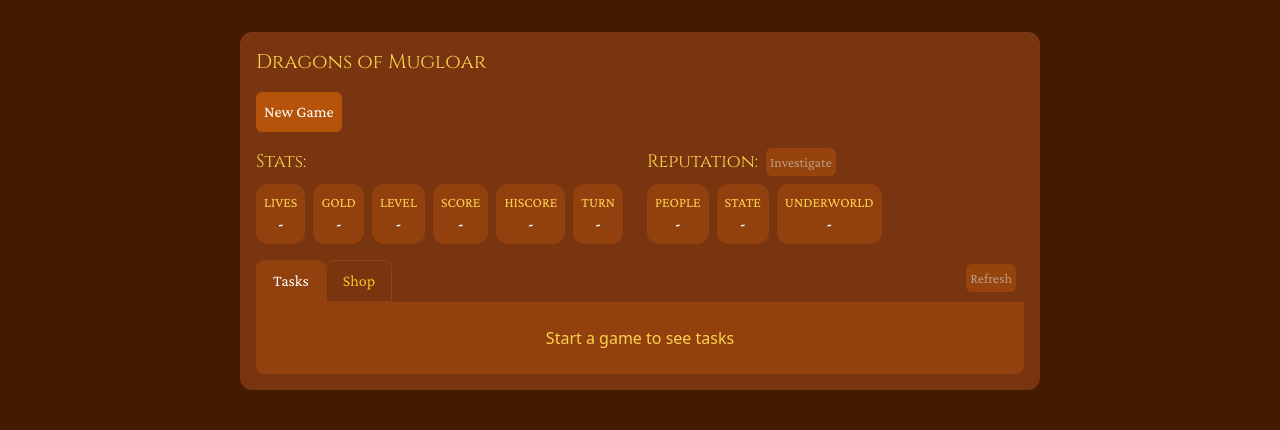
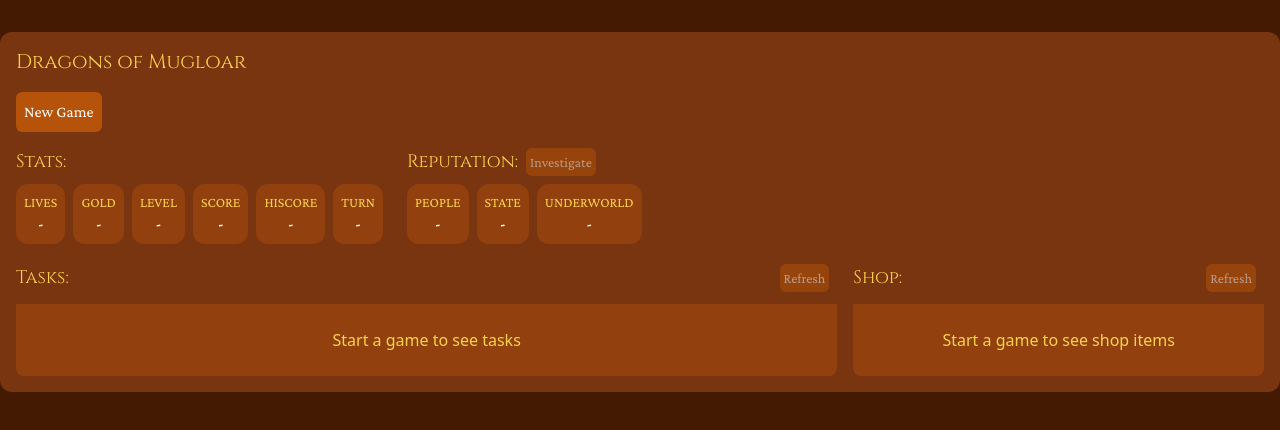
Before and after one commit to Teekivi/dragons-of-mugloar-teekivi, a Nuxt app: page / in a window 1280 px wide. Shown: the top 430 px of the page. Built offline with nearby package versions, Linux system fonts and the light colour scheme.

Commit message:
Show tasks and shops side-by-side on wider screens

```diff
--- a/app/app.vue
+++ b/app/app.vue
@@ -20,7 +20,7 @@ watch(isGameOver, (newValue) => {
 
 <template>
   <div
-    class="mx-auto my-8 flex max-w-[800px] flex-col items-start gap-4 rounded-xl bg-amber-900 p-4"
+    class="mx-auto my-8 flex max-w-[1500px] flex-col items-start gap-4 rounded-xl bg-amber-900 p-4"
   >
     <h1 class="font-cinzel text-xl text-amber-300">Dragons of Mugloar</h1>
     <div class="flex items-center gap-2">
@@ -31,7 +31,7 @@ watch(isGameOver, (newValue) => {
     </div>
 
     <StateDisplay />
-    <TasksAndShopTabs />
+    <TasksAndShop />
 
     <GameOverOverlay
       :isOpen="isGameOverOverlayOpen"
--- /dev/null
+++ b/app/components/TasksAndShop.vue
@@ -0,0 +1,108 @@
+<script setup lang="ts">
+const activeTab = ref<'tasks' | 'shop'>('tasks');
+
+const store = useMugloarStore();
+
+const { isGameStarted, isGameOver } = useMugloar();
+
+// Use useMugloar multiple times for independent loading states
+const { fetchMessages, isLoading: isLoadingMessages } = useMugloar();
+const { fetchShopItems, isLoading: isLoadingShopItems } = useMugloar();
+
+const refreshBasedOnActiveTab = () => {
+  if (activeTab.value === 'tasks') {
+    fetchMessages();
+  } else {
+    fetchShopItems();
+  }
+};
+</script>
+
+<template>
+  <div class="flex flex-col self-stretch">
+    <div class="flex lg:hidden">
+      <Tab :active="activeTab === 'tasks'" @click="activeTab = 'tasks'">
+        Tasks
+      </Tab>
+      <Tab :active="activeTab === 'shop'" @click="activeTab = 'shop'">Shop</Tab>
+      <div class="flex-1" />
+      <div class="my-1 ml-1 mr-2">
+        <Button
+          small
+          :disabled="
+            !isGameStarted ||
+            isLoadingMessages ||
+            isLoadingShopItems ||
+            isGameOver
+          "
+          @click="refreshBasedOnActiveTab"
+        >
+          Refresh
+        </Button>
+      </div>
+    </div>
+
+    <div class="flex gap-4 self-stretch">
+      <div :class="['flex-[2] lg:block', { hidden: activeTab !== 'tasks' }]">
+        <div class="mb-2 hidden items-center justify-between lg:flex">
+          <div class="font-cinzel text-lg text-amber-300">Tasks:</div>
+          <div class="my-1 ml-1 mr-2">
+            <Button
+              small
+              :disabled="!isGameStarted || isLoadingMessages || isGameOver"
+              @click="fetchMessages"
+            >
+              Refresh
+            </Button>
+          </div>
+        </div>
+        <div class="rounded-b-lg bg-amber-800 p-2">
+          <Task
+            v-if="store.messages.length > 0"
+            v-for="task in store.messages"
+            :key="task.adId"
+            v-bind="task"
+          />
+          <div v-else class="p-4 text-center text-amber-300">
+            {{
+              isGameStarted ? 'No tasks available' : 'Start a game to see tasks'
+            }}
+          </div>
+        </div>
+      </div>
+
+      <div :class="['flex-1 lg:block', { hidden: activeTab !== 'shop' }]">
+        <div class="mb-2 hidden items-center justify-between lg:flex">
+          <div class="font-cinzel text-lg text-amber-300">Shop:</div>
+          <div class="my-1 ml-1 mr-2">
+            <Button
+              small
+              :disabled="!isGameStarted || isLoadingShopItems || isGameOver"
+              @click="fetchShopItems"
+            >
+              Refresh
+            </Button>
+          </div>
+        </div>
+        <div class="rounded-b-lg bg-amber-800 p-2">
+          <ShopItem
+            v-if="store.shopItems.length > 0"
+            v-for="item in store.shopItems"
+            :key="item.id"
+            v-bind="item"
+          />
+          <div
+            v-if="store.shopItems.length === 0"
+            class="p-4 text-center text-amber-300"
+          >
+            {{
+              isGameStarted
+                ? 'No shop items available'
+                : 'Start a game to see shop items'
+            }}
+          </div>
+        </div>
+      </div>
+    </div>
+  </div>
+</template>
--- a/app/components/TasksAndShopTabs.vue
+++ /dev/null
@@ -1,69 +0,0 @@
-<script setup lang="ts">
-const activeTab = ref<'tasks' | 'shop'>('tasks');
-
-const store = useMugloarStore();
-const { fetchMessages, fetchShopItems, isGameStarted, isGameOver, isLoading } =
-  useMugloar();
-
-const refresh = () => {
-  if (activeTab.value === 'tasks') {
-    fetchMessages();
-  } else {
-    fetchShopItems();
-  }
-};
-</script>
-
-<template>
-  <div class="self-stretch">
-    <div class="flex">
-      <Tab :active="activeTab === 'tasks'" @click="activeTab = 'tasks'">
-        Tasks
-      </Tab>
-      <Tab :active="activeTab === 'shop'" @click="activeTab = 'shop'">Shop</Tab>
-      <div class="flex-1" />
-      <div class="my-1 ml-1 mr-2">
-        <Button
-          small
-          :disabled="!isGameStarted || isLoading || isGameOver"
-          @click="refresh"
-        >
-          Refresh
-        </Button>
-      </div>
-    </div>
-    <div class="rounded-b-lg bg-amber-800 p-2">
-      <template v-if="activeTab === 'tasks'">
-        <Task
-          v-if="store.messages.length > 0"
-          v-for="task in store.messages"
-          :key="task.adId"
-          v-bind="task"
-        />
-        <div v-else class="p-4 text-center text-amber-300">
-          {{
-            isGameStarted ? 'No tasks available' : 'Start a game to see tasks'
-          }}
-        </div>
-      </template>
-      <template v-else>
-        <ShopItem
-          v-if="store.shopItems.length > 0"
-          v-for="item in store.shopItems"
-          :key="item.id"
-          v-bind="item"
-        />
-        <div
-          v-if="store.shopItems.length === 0"
-          class="p-4 text-center text-amber-300"
-        >
-          {{
-            isGameStarted
-              ? 'No shop items available'
-              : 'Start a game to see shop items'
-          }}
-        </div>
-      </template>
-    </div>
-  </div>
-</template>
```
